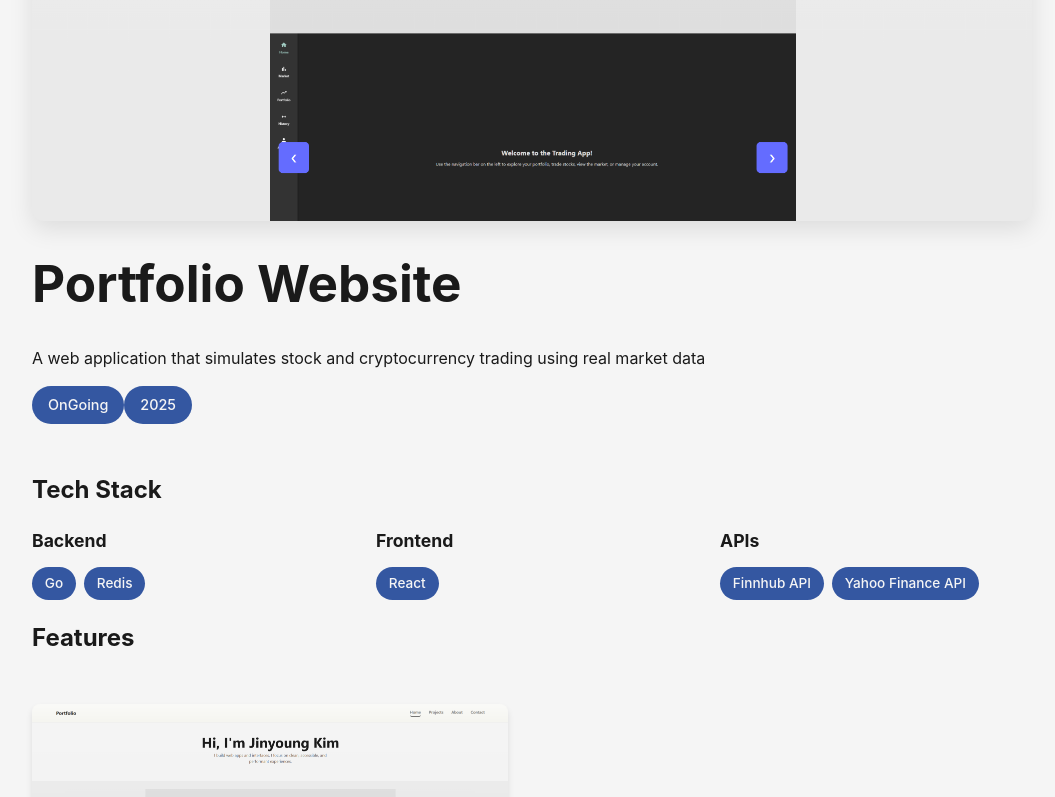
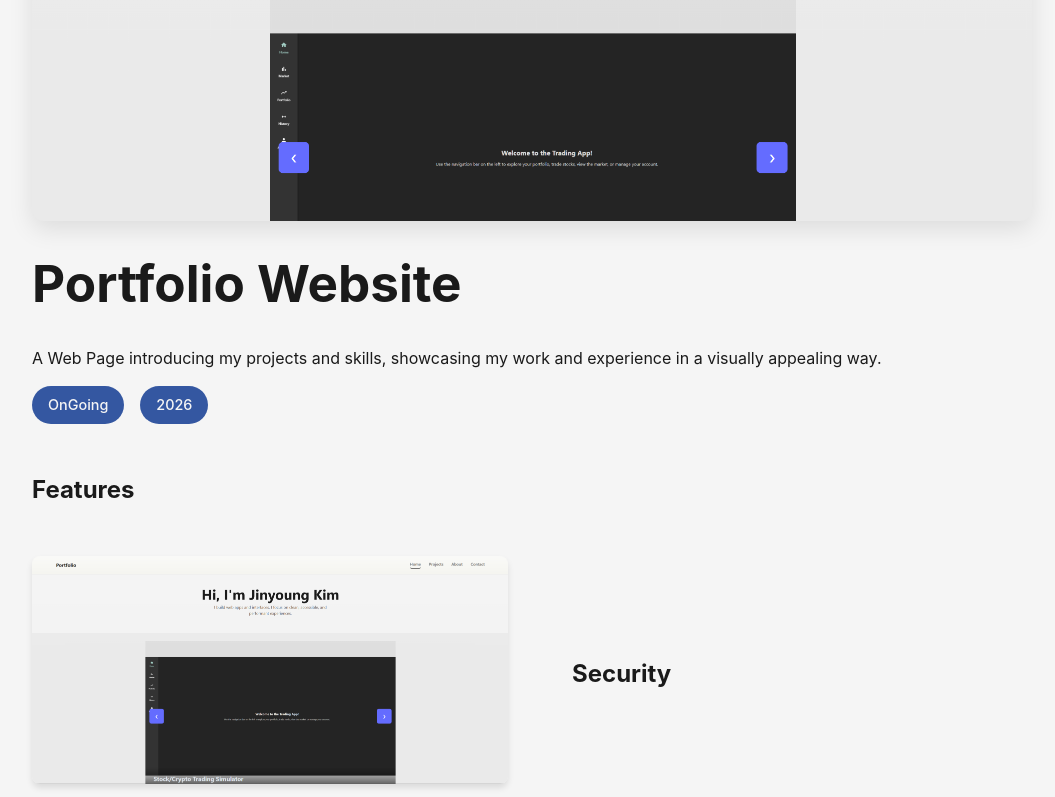
Before and after one commit to Ken1o/Portfolio-Website, a React (Vite) app: page /portfolio-website in a window 1280 px wide. Shown: the part 373-1170 px from the top of the page, without its empty margins (108-1163 px from the left). Built offline with nearby package versions, Linux system fonts and the light colour scheme.

Commit message:
fixing margins for current state of the projects

```diff
--- a/src/pages/Portfolio.tsx
+++ b/src/pages/Portfolio.tsx
@@ -24,39 +24,14 @@ const PortfolioPage: React.FC = () => {
             <div className="Portfolio-header-content">
               <h1>Portfolio Website</h1>
               <p className="Portfolio-subtitle">
-                A web application that simulates stock and cryptocurrency trading using real market data
+                A Web Page introducing my projects and skills, showcasing my work and experience in a visually appealing way.
               </p>
               <div className="Portfolio-meta">
                 <span className="status">OnGoing</span>
-                <span className="year">2025</span>
+                <span className="year">2026</span>
               </div>
             </div>
           </div>
-          <section className="Portfolio-section">
-            <h2>Tech Stack</h2>
-            <div className="tech-stack">
-              <div className="tech-category">
-                <h3>Backend</h3>
-                <div className="tech-tags">
-                  <span className="tech-tag">Go</span>
-                  <span className="tech-tag">Redis</span>
-                </div>
-              </div>
-                <div className="tech-category">
-                    <h3>Frontend</h3>
-                    <div className="tech-tags">
-                      <span className="tech-tag">React</span>
-                    </div>
-                </div>
-                <div className="tech-category">
-                    <h3>APIs</h3>
-                    <div className="tech-tags">
-                      <span className="tech-tag">Finnhub API</span>
-                      <span className="tech-tag">Yahoo Finance API</span>
-                    </div>
-                </div>
-            </div>
-          </section>
           <section className="Portfolio-features">
             <h2>Features</h2>
             <div className="feature-item">
--- a/src/styles/Portfolio.css
+++ b/src/styles/Portfolio.css
@@ -54,6 +54,23 @@
   background: rgba(0, 0, 0, 0.05);
 }
 
+.Portfolio-meta {
+    display: flex;
+    gap: 1rem;
+    margin-bottom: 2rem;
+}
+
+.status,
+.year {
+  display: inline-block;
+  background: #3457a1;
+  color: #f5f5f5;
+  padding: 0.5rem 1rem;
+  border-radius: 20px;
+  font-size: 0.9rem;
+  font-weight: 500;
+}
+
 .feature-item {
     display: grid;
     grid-template-columns: 1fr 1fr;
--- a/src/styles/Stock.css
+++ b/src/styles/Stock.css
@@ -54,6 +54,12 @@
   background: rgba(0, 0, 0, 0.05);
 }
 
+.Stock-meta {
+    display: flex;
+    gap: 1rem;
+    margin-bottom: 2rem;
+}
+
 .feature-item {
     display: grid;
     grid-template-columns: 1fr 1fr;
```
